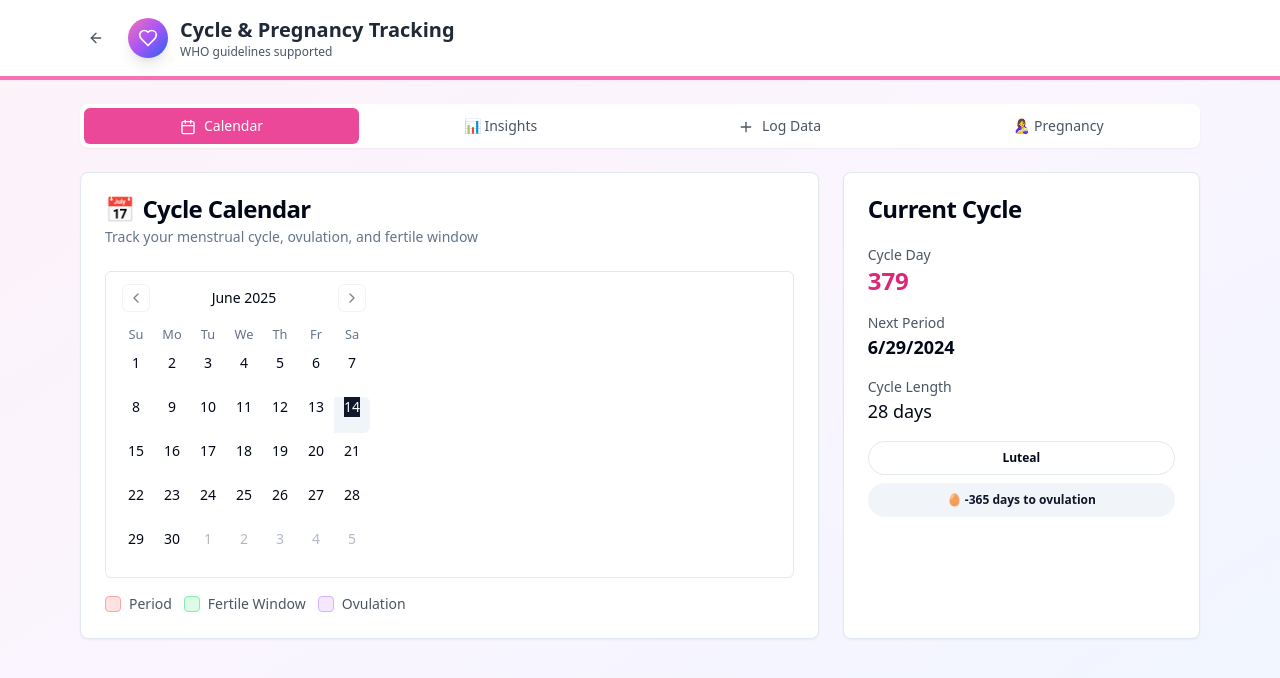
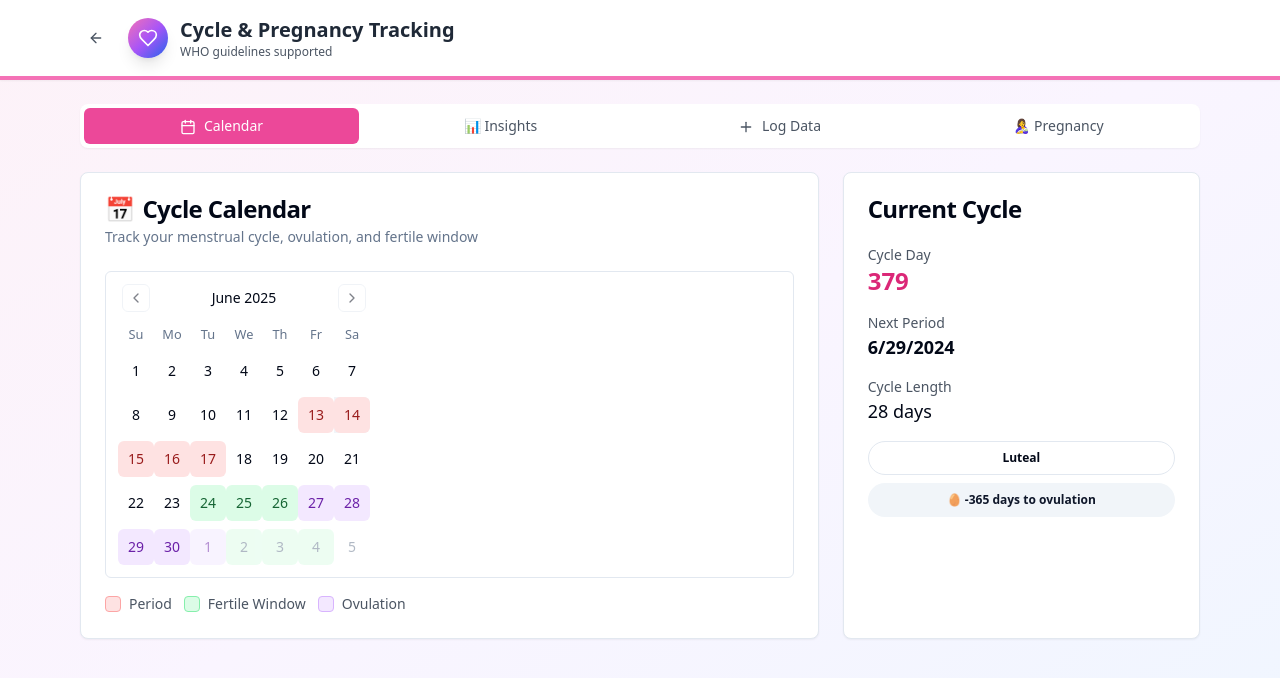
Before and after one commit to ababs17/PregCare-ghana, a React (Vite) app: page /cycle-tracking in a window 1280 px wide. Shown: the top 678 px of the page. Built offline with nearby package versions, Linux system fonts and the light colour scheme.

Commit message:
Fix: Resolve CycleCalendar build error
The commit addresses a TypeScript error in `src/components/cycle/CycleCalendar.tsx` related to the `getCellStyle` function. The error was caused by an incorrect type assignment.

```diff
--- a/src/components/cycle/CycleCalendar.tsx
+++ b/src/components/cycle/CycleCalendar.tsx
@@ -14,21 +14,7 @@ const CycleCalendar = () => {
 
   const cycleData = calculateCycleData(lastPeriodStart, averageCycleLength);
 
-  const getCellStyle = (date: Date) => {
-    const dayType = getDayType(date, cycleData);
-    switch (dayType) {
-      case 'period':
-        return 'bg-red-100 text-red-800 border-red-300';
-      case 'fertile':
-        return 'bg-green-100 text-green-800 border-green-300';
-      case 'ovulation':
-        return 'bg-purple-100 text-purple-800 border-purple-300';
-      default:
-        return '';
-    }
-  };
-
-  const getDayType = (date: Date, cycleData: any) => {
+  const getDayType = (date: Date) => {
     const today = new Date();
     const daysDiff = Math.floor((date.getTime() - today.getTime()) / (1000 * 60 * 60 * 24));
 
@@ -36,6 +22,18 @@ const CycleCalendar = () => {
     if (Math.abs(daysDiff - 14) <= 2) return 'ovulation';
     if (Math.abs(daysDiff - 14) <= 5) return 'fertile';
     return 'normal';
+  };
+
+  const modifiers = {
+    period: (date: Date) => getDayType(date) === 'period',
+    fertile: (date: Date) => getDayType(date) === 'fertile',
+    ovulation: (date: Date) => getDayType(date) === 'ovulation',
+  };
+
+  const modifiersClassNames = {
+    period: 'bg-red-100 text-red-800 border-red-300',
+    fertile: 'bg-green-100 text-green-800 border-green-300',
+    ovulation: 'bg-purple-100 text-purple-800 border-purple-300',
   };
 
   return (
@@ -57,9 +55,8 @@ const CycleCalendar = () => {
             selected={selectedDate}
             onSelect={setSelectedDate}
             className="rounded-md border"
-            classNames={{
-              day: (date) => getCellStyle(date),
-            }}
+            modifiers={modifiers}
+            modifiersClassNames={modifiersClassNames}
           />
 
           {/* Legend */}
```
